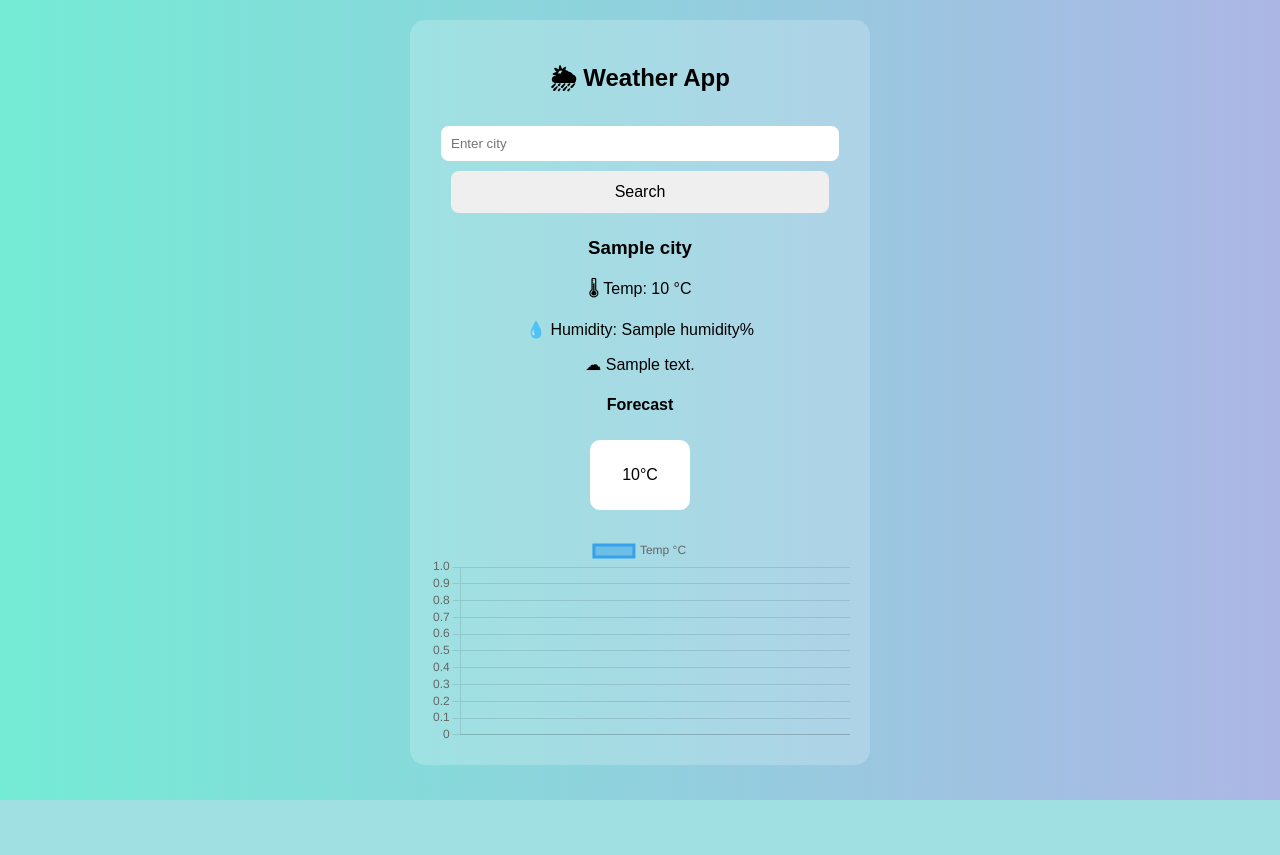
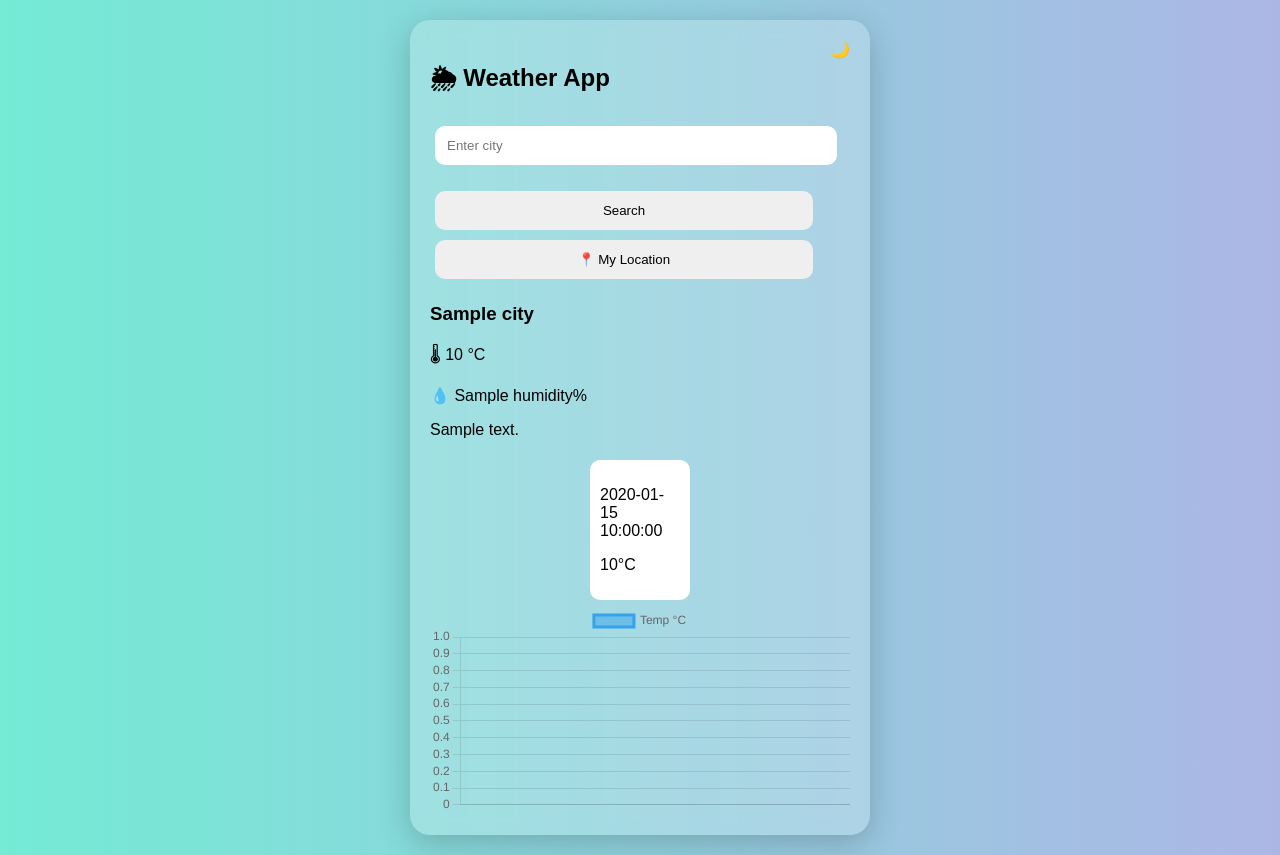
Before and after one commit to Abhi082105/weather-app, a Flask app: template templates/index.html in a window 1280 px wide. Before the commit the page ends 800 px from the top, so only its background shows below. Run offline with Flask 3, Linux system fonts and the light colour scheme; the template is opened without the code that fills it: most values are stand-ins (such as "Sample title", 1, 10 or a date in 2020).

Commit message:
Update index.html

```diff
--- a/templates/index.html
+++ b/templates/index.html
@@ -2,60 +2,50 @@
 <html>
 <head>
     <title>Weather App</title>
-
-    <!-- MOBILE SUPPORT -->
     <meta name="viewport" content="width=device-width, initial-scale=1.0">
 
-    <!-- Chart -->
     <script src="https://cdn.jsdelivr.net/npm/chart.js"></script>
 
     <style>
         body {
             font-family: Arial;
-            text-align: center;
             margin: 0;
             padding: 20px;
             background: linear-gradient(to right, #74ebd5, #ACB6E5);
+            transition: 0.3s;
+        }
+
+        .dark {
+            background: #121212;
+            color: white;
         }
 
         .box {
-            width: 90%;
             max-width: 420px;
             margin: auto;
+            padding: 20px;
+            border-radius: 20px;
+            backdrop-filter: blur(10px);
             background: rgba(255,255,255,0.2);
-            padding: 20px;
-            border-radius: 15px;
+            box-shadow: 0 8px 32px rgba(0,0,0,0.2);
         }
 
-        form {
-            display: flex;
-            flex-direction: column;
-            align-items: center;
-        }
-
-        input {
-            padding: 10px;
+        input, button {
             width: 90%;
+            padding: 12px;
             margin: 5px;
-            border-radius: 8px;
+            border-radius: 10px;
             border: none;
         }
 
         button {
-            padding: 12px;
-            margin: 5px;
-            width: 90%;
-            border: none;
-            border-radius: 8px;
             cursor: pointer;
-            font-size: 16px;
         }
 
         .forecast {
             display: flex;
             flex-wrap: wrap;
             justify-content: center;
-            margin-top: 15px;
         }
 
         .card {
@@ -66,39 +56,27 @@
             width: 80px;
         }
 
-        canvas {
-            margin-top: 20px;
+        .dark .card {
+            background: #1e1e1e;
         }
 
-        .error {
-            color: red;
+        .toggle {
+            float: right;
+            cursor: pointer;
         }
 
-        /* MOBILE OPTIMIZATION */
-        @media (max-width: 600px) {
+        ul {
+            list-style: none;
+            padding: 0;
+        }
 
-            h2 {
-                font-size: 20px;
-            }
+        li {
+            cursor: pointer;
+            padding: 5px;
+        }
 
-            input, button {
-                font-size: 14px;
-                padding: 10px;
-            }
-
-            .forecast {
-                flex-direction: column;
-                align-items: center;
-            }
-
-            .card {
-                width: 80%;
-            }
-
-            canvas {
-                width: 100% !important;
-                height: auto !important;
-            }
+        li:hover {
+            background: #ddd;
         }
     </style>
 </head>
@@ -106,29 +84,31 @@
 <body>
 
 <div class="box">
+    <span class="toggle" onclick="toggleDark()">🌙</span>
     <h2>🌦 Weather App</h2>
 
     <form method="POST">
-        <input type="text" name="city" placeholder="Enter city" required>
+        <input type="text" id="cityInput" name="city" placeholder="Enter city" autocomplete="off" onkeyup="suggest()">
+        <ul id="suggestions"></ul>
         <button type="submit">Search</button>
     </form>
 
+    <button onclick="getLocation()">📍 My Location</button>
+
     {% if error %}
-        <p class="error">{{ error }}</p>
+        <p style="color:red">{{ error }}</p>
     {% endif %}
 
     {% if weather %}
         <h3>{{ weather.city }}</h3>
-        <p>🌡 Temp: {{ weather.temp }} °C</p>
-        <p>💧 Humidity: {{ weather.humidity }}%</p>
-        <p>☁ {{ weather.desc }}</p>
-
-        <h4>Forecast</h4>
+        <p>🌡 {{ weather.temp }} °C</p>
+        <p>💧 {{ weather.humidity }}%</p>
+        <p>{{ weather.desc }}</p>
 
         <div class="forecast">
             {% for item in forecast %}
                 <div class="card">
-                    <p>{{ item.time.split()[1] }}</p>
+                    <p>{{ item.time }}</p>
                     <p>{{ item.temp }}°C</p>
                 </div>
             {% endfor %}
@@ -151,5 +131,42 @@
     {% endif %}
 </div>
 
+<script>
+function toggleDark() {
+    document.body.classList.toggle("dark");
+}
+
+function suggest() {
+    let input = document.getElementById("cityInput").value.toLowerCase();
+    let suggestions = document.getElementById("suggestions");
+    suggestions.innerHTML = "";
+
+    let cities = {{ cities | safe }};
+
+    cities.forEach(city => {
+        if (city.toLowerCase().includes(input) && input !== "") {
+            let li = document.createElement("li");
+            li.innerText = city;
+            li.onclick = () => {
+                document.getElementById("cityInput").value = city;
+                suggestions.innerHTML = "";
+            };
+            suggestions.appendChild(li);
+        }
+    });
+}
+
+function getLocation() {
+    navigator.geolocation.getCurrentPosition(pos => {
+        fetch(`/weather_by_coords?lat=${pos.coords.latitude}&lon=${pos.coords.longitude}`)
+        .then(res => res.json())
+        .then(data => {
+            alert("City: " + data.name);
+            location.reload();
+        });
+    });
+}
+</script>
+
 </body>
 </html>
```
